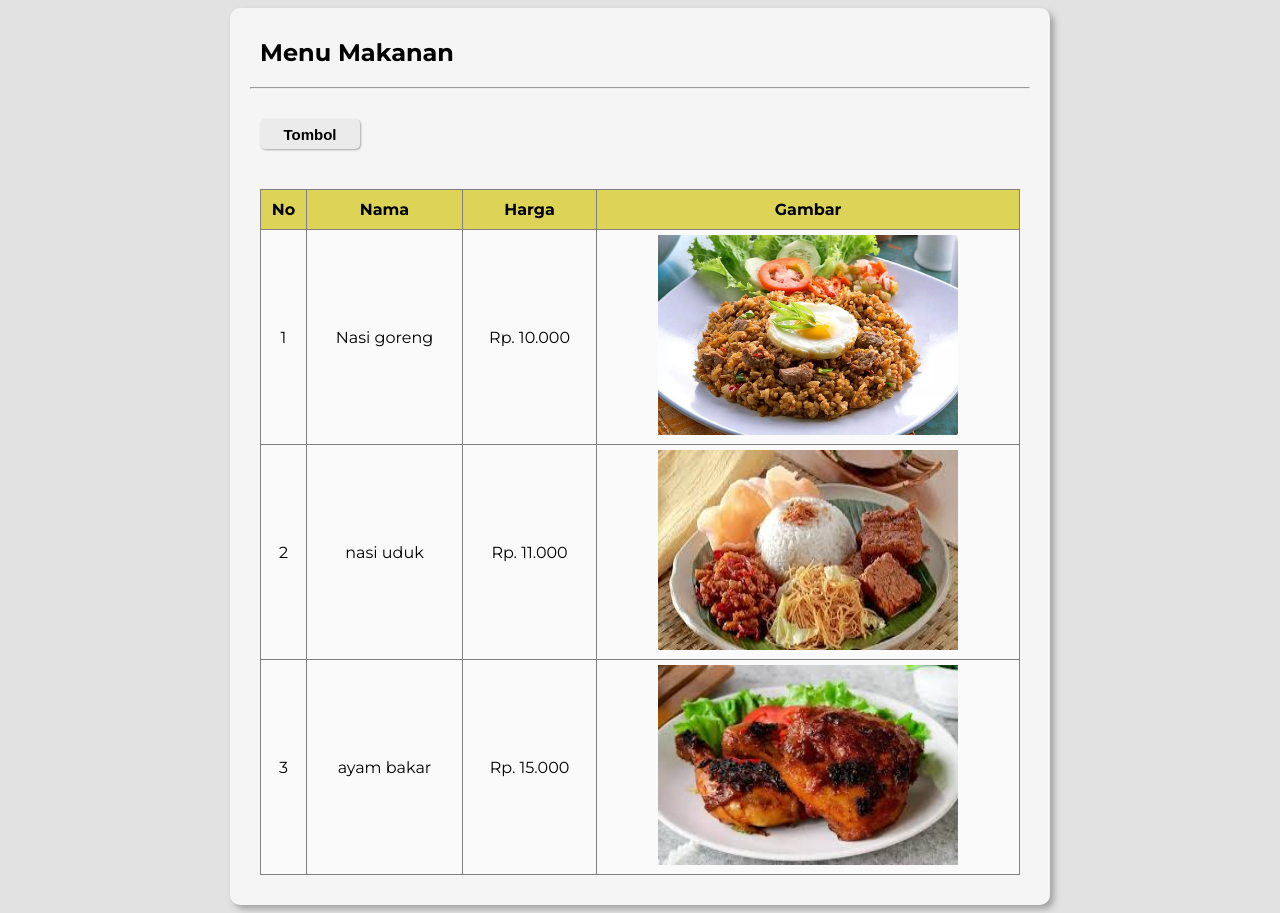
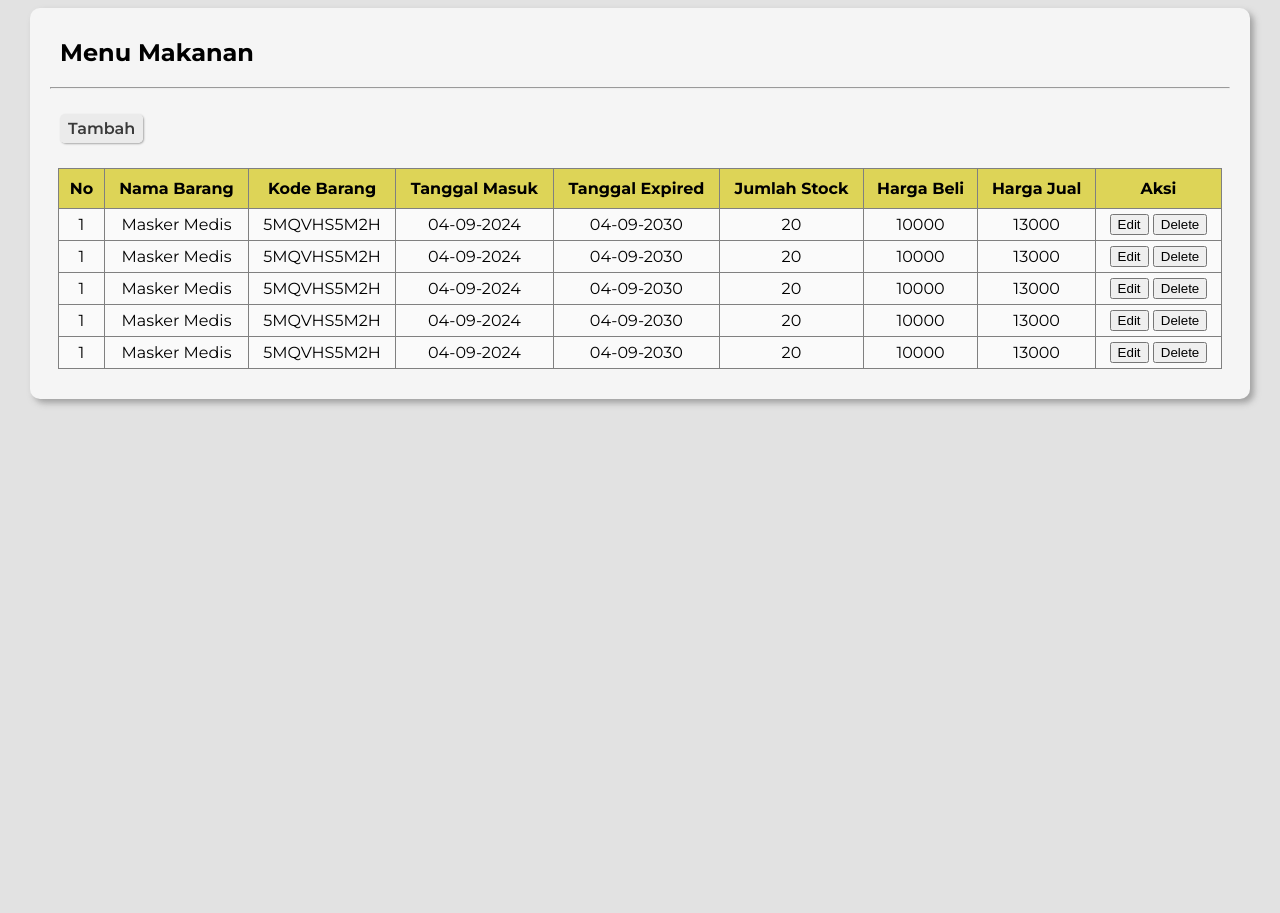
Before and after one commit to Syareeeeeeep/html-activity-3, a plain HTML site: page index.html in a window 1280 px wide. After the commit the page ends 800 px from the top, so only its background shows below. Drawn offline with Linux system fonts and the light colour scheme.

Commit message:
page-tambah

```diff
--- a/index.html
+++ b/index.html
@@ -12,11 +12,11 @@
             background-color: rgb(226, 226, 226);
             font-family: "Montserrat", sans-serif;
         }
-        .box {
+        .container {
             padding: 10px;
             min-height: 100px;
             background-color: rgb(245, 245, 245);
-            width: 800px;
+            width: 1200px;
             margin: auto;
             border-radius: 10px;
             box-shadow: 4px 4px 6px rgba(138, 138, 138, 0.733);
@@ -28,41 +28,39 @@
         }
 
         hr {
-            margin: 10px
+            margin: 10px;
+            margin-bottom: 30px;
         }
 
         .btn {
+            background-color: rgb(235, 235, 235);
+            border-radius: 5px;
+            box-shadow: 1px 1px 2px rgb(168, 168, 168);
+            text-decoration: none;
             margin: 20px;
-            box-shadow: 1px 1px 2px rgb(168, 168, 168);
-            width: 100px;
-            height: 30px;
-            background: rgb(235, 235, 235);
-            border: none;
-            border-radius: 5px;
-            font-size: 15px;
-            font-weight: bold;
-            cursor: pointer;
+            padding: 5px 8px;
+            font-weight: 600;
+            color: rgb(58, 58, 58);
         }
 
         .btn:hover {
-            background: rgb(187, 187, 187);
+            background-color: rgb(187, 187, 187);
             transition: .5s;
         }
 
         .btn:active {
-            background: rgb(136, 136, 136);
+            background-color: rgb(136, 136, 136);
             color: rgb(255, 255, 255);
-            box-shadow:  inset 1px 1px 2px rgb(255, 255, 255);
         }
 
         table {
             margin: auto;
-            margin-top: 20px;
+            margin-top: 30px;
             margin-bottom: 20px;
             background: rgb(250, 250, 250);
             cursor: default;
             border-collapse: collapse ;
-            width: 95%;
+            width: 97%;
             text-align: center;
         }
 
@@ -78,40 +76,96 @@
         table tr td img {
             height: 200px;
             width: 300px;
-            pa
         }
 
     </style>
 </head>
 <body>
-    <div class="box">
+    <div class="container">
         <h2 class="makanan">Menu Makanan</h2>
         <hr>
-        <button class="btn">Tombol</button>
+        <a href="tambah.html" class="btn">Tambah</a>
         <table border="1px">
             <tr>
                 <th width="25px">No</th>
-                <th>Nama</th>
-                <th>Harga</th>
-                <th>Gambar</th>
+                <th>Nama Barang</th>
+                <th>Kode Barang</th>
+                <th>Tanggal Masuk</th>
+                <th>Tanggal Expired</th>
+                <th>Jumlah Stock</th>
+                <th>Harga Beli</th>
+                <th>Harga Jual</th>
+                <th>Aksi</th>
             </tr>
             <tr>
                 <td>1</td>
-                <td>Nasi goreng</td>
-                <td>Rp. 10.000</td>
-                <td><img src="nasgor.jpg" alt=""></td>
+                <td>Masker Medis</td>
+                <td>5MQVHS5M2H</td>
+                <td>04-09-2024</td>
+                <td>04-09-2030</td>
+                <td>20</td>
+                <td>10000</td>
+                <td>13000</td>
+                <td>
+                    <button>Edit</button>
+                    <button>Delete</button>
+                </td>
             </tr>
             <tr>
-                <td>2</td>
-                <td>nasi uduk</td>
-                <td>Rp. 11.000</td>
-                <td><img src="nasi_udukk.jpg" alt=""></td>
+                <td>1</td>
+                <td>Masker Medis</td>
+                <td>5MQVHS5M2H</td>
+                <td>04-09-2024</td>
+                <td>04-09-2030</td>
+                <td>20</td>
+                <td>10000</td>
+                <td>13000</td>
+                <td>
+                    <button>Edit</button>
+                    <button>Delete</button>
+                </td>
             </tr>
             <tr>
-                <td>3</td>
-                <td>ayam bakar</td>
-                <td>Rp. 15.000</td>
-                <td><img src="ayam_bakar.jpg" alt=""></td>
+                <td>1</td>
+                <td>Masker Medis</td>
+                <td>5MQVHS5M2H</td>
+                <td>04-09-2024</td>
+                <td>04-09-2030</td>
+                <td>20</td>
+                <td>10000</td>
+                <td>13000</td>
+                <td>
+                    <button>Edit</button>
+                    <button>Delete</button>
+                </td>
+            </tr>
+            <tr>
+                <td>1</td>
+                <td>Masker Medis</td>
+                <td>5MQVHS5M2H</td>
+                <td>04-09-2024</td>
+                <td>04-09-2030</td>
+                <td>20</td>
+                <td>10000</td>
+                <td>13000</td>
+                <td>
+                    <button>Edit</button>
+                    <button>Delete</button>
+                </td>
+            </tr>
+            <tr>
+                <td>1</td>
+                <td>Masker Medis</td>
+                <td>5MQVHS5M2H</td>
+                <td>04-09-2024</td>
+                <td>04-09-2030</td>
+                <td>20</td>
+                <td>10000</td>
+                <td>13000</td>
+                <td>
+                    <button>Edit</button>
+                    <button>Delete</button>
+                </td>
             </tr>
         </table>
     </div>
```
Also changed, not shown: tambah.html (added, +134 -0 lines), ayam_bakar.jpg (deleted), nasgor.jpg (deleted), nasi_udukk.jpg (deleted).
